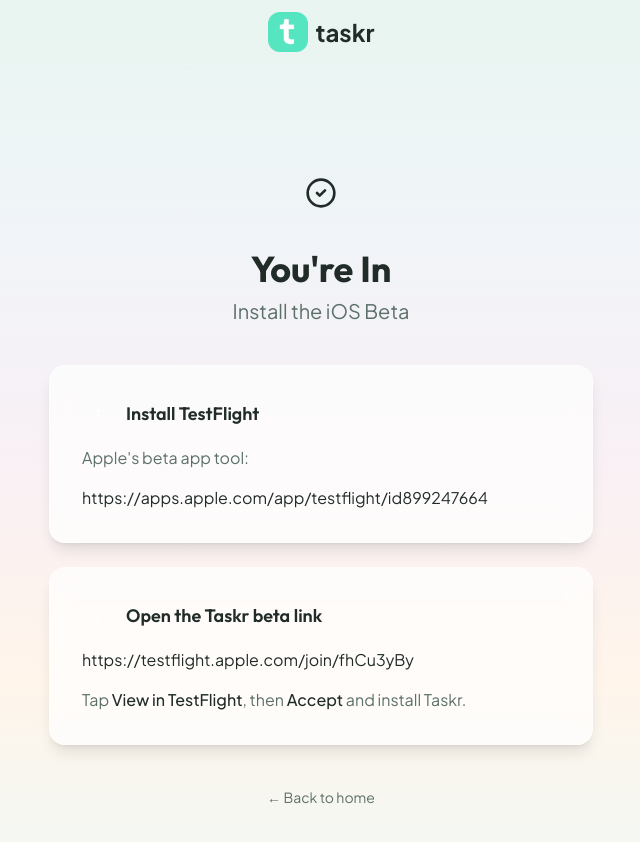
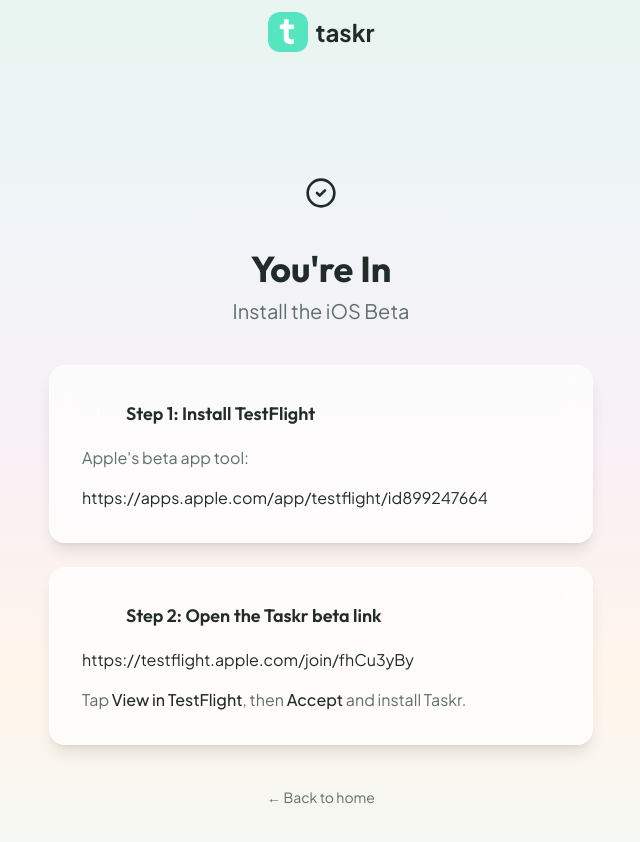
Before and after one commit to johnnywalker100/taskrsite, a Next.js app: page /testflight-thank-you in a window 1280 px wide. Shown: the top 842 px of the page, without its empty margins (319-959 px from the left). Built offline with nearby package versions, Linux system fonts and the light colour scheme.

Commit message:
Number steps 1 and 2 on testflight page

```diff
--- a/src/pages/testflight-thank-you.tsx
+++ b/src/pages/testflight-thank-you.tsx
@@ -45,7 +45,7 @@
               <div className="w-8 h-8 rounded-full bg-mint-dark text-white flex items-center justify-center font-bold text-sm">
                 1
               </div>
-              <h2 className="text-lg font-semibold text-foreground">Install TestFlight</h2>
+              <h2 className="text-lg font-semibold text-foreground">Step 1: Install TestFlight</h2>
             </div>
             <p className="text-muted-foreground mb-4">
               Apple's beta app tool:
@@ -66,7 +66,7 @@
               <div className="w-8 h-8 rounded-full bg-mint-dark text-white flex items-center justify-center font-bold text-sm">
                 2
               </div>
-              <h2 className="text-lg font-semibold text-foreground">Open the Taskr beta link</h2>
+              <h2 className="text-lg font-semibold text-foreground">Step 2: Open the Taskr beta link</h2>
             </div>
             <a
               href="https://testflight.apple.com/join/fhCu3yBy"
```
